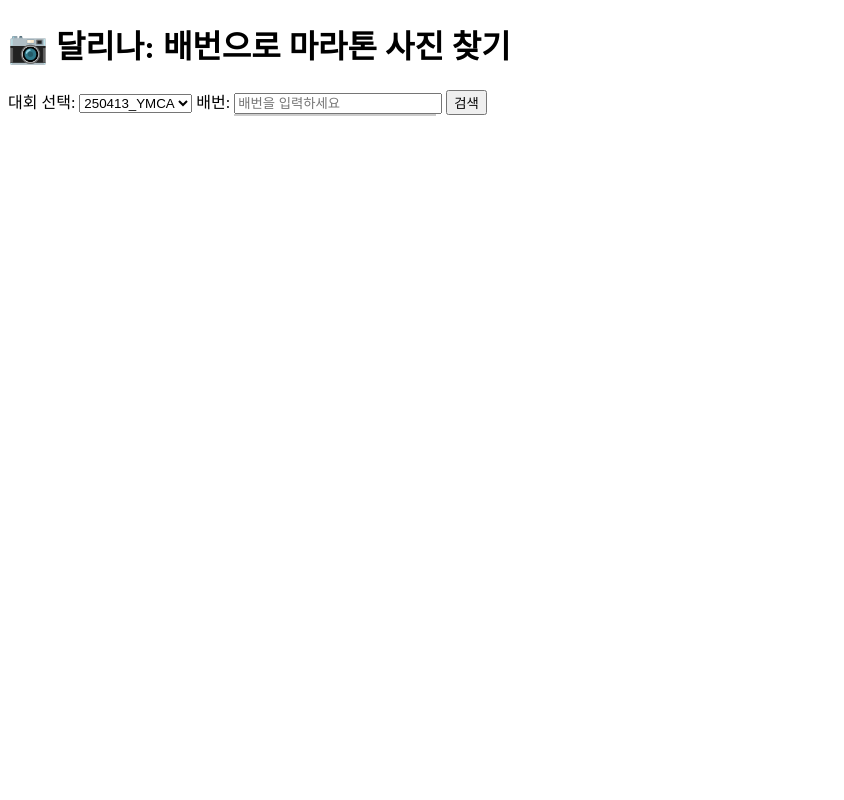
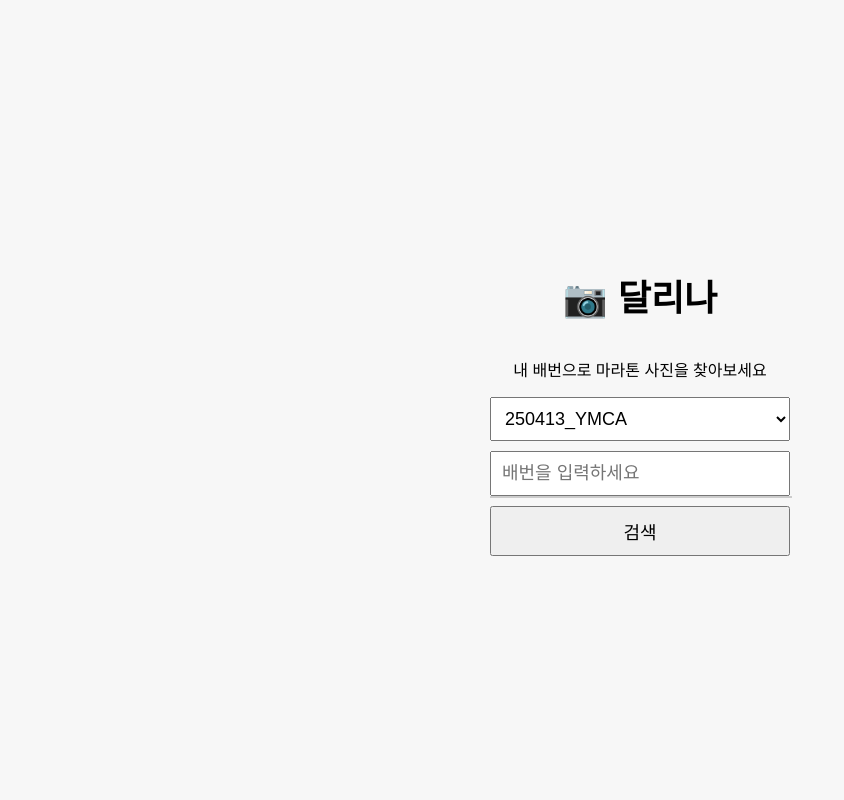
Before and after one commit to LadPark/dalina, a Flask app: page / in a window 1280 px wide. Shown: the whole page, without its empty margins (0-844 px from the left). Run offline with Flask 3, Linux system fonts and the light colour scheme.

Commit message:
Update index.html

```diff
--- a/templates/index.html
+++ b/templates/index.html
@@ -1,15 +1,42 @@
 <!DOCTYPE html>
-<html>
+<html lang="ko">
 <head>
+  <meta charset="UTF-8">
   <title>달리나 - 마라톤 사진 찾기</title>
   <style>
+    body {
+      font-family: sans-serif;
+      display: flex;
+      flex-direction: column;
+      align-items: center;
+      justify-content: center;
+      height: 100vh;
+      margin: 0;
+      background-color: #f7f7f7;
+    }
+    h1 {
+      font-size: 36px;
+      margin-bottom: 20px;
+    }
+    form {
+      display: flex;
+      flex-direction: column;
+      align-items: center;
+      gap: 10px;
+    }
+    select, input, button {
+      padding: 10px;
+      font-size: 18px;
+      width: 300px;
+      box-sizing: border-box;
+    }
     .suggest-box {
       position: absolute;
       background: white;
       list-style: none;
       padding: 0;
       margin: 0;
-      width: 200px;
+      width: 300px;
       max-height: 150px;
       overflow-y: auto;
       border: 1px solid #ccc;
@@ -22,22 +49,25 @@
     .suggest-box li:hover {
       background: #f0f0f0;
     }
+    .input-group {
+      position: relative;
+      width: 300px;
+    }
   </style>
 </head>
 <body>
-  <h1>📷 달리나: 배번으로 마라톤 사진 찾기</h1>
+  <h1>📷 달리나</h1>
+  <p>내 배번으로 마라톤 사진을 찾아보세요</p>
 
   <form action="/search" method="post">
-    <label for="event">대회 선택:</label>
     <select name="event" id="event" required>
       {% for e in events %}
         <option value="{{ e }}">{{ e }}</option>
       {% endfor %}
     </select>
 
-    <label for="bib">배번:</label>
-    <div style="position: relative; display: inline-block;">
-      <input type="text" name="bib" id="bib" placeholder="배번을 입력하세요" autocomplete="off" required style="width: 200px;">
+    <div class="input-group">
+      <input type="text" name="bib" id="bib" placeholder="배번을 입력하세요" autocomplete="off" required>
       <ul id="suggestions" class="suggest-box"></ul>
     </div>
 
```
